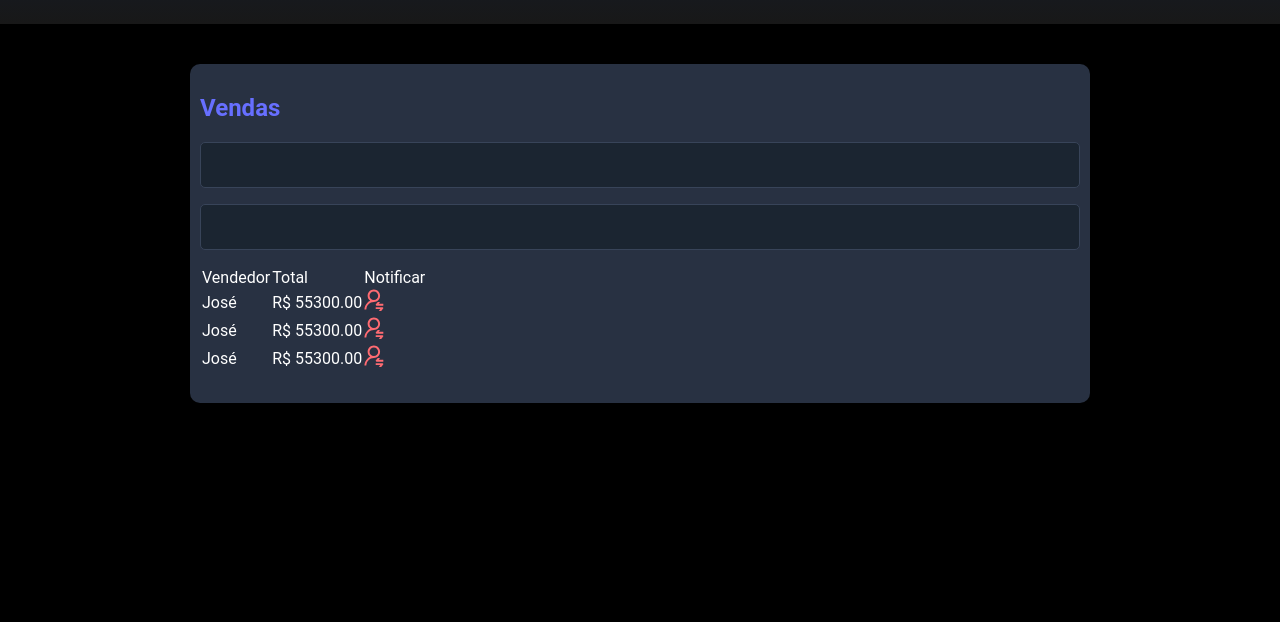
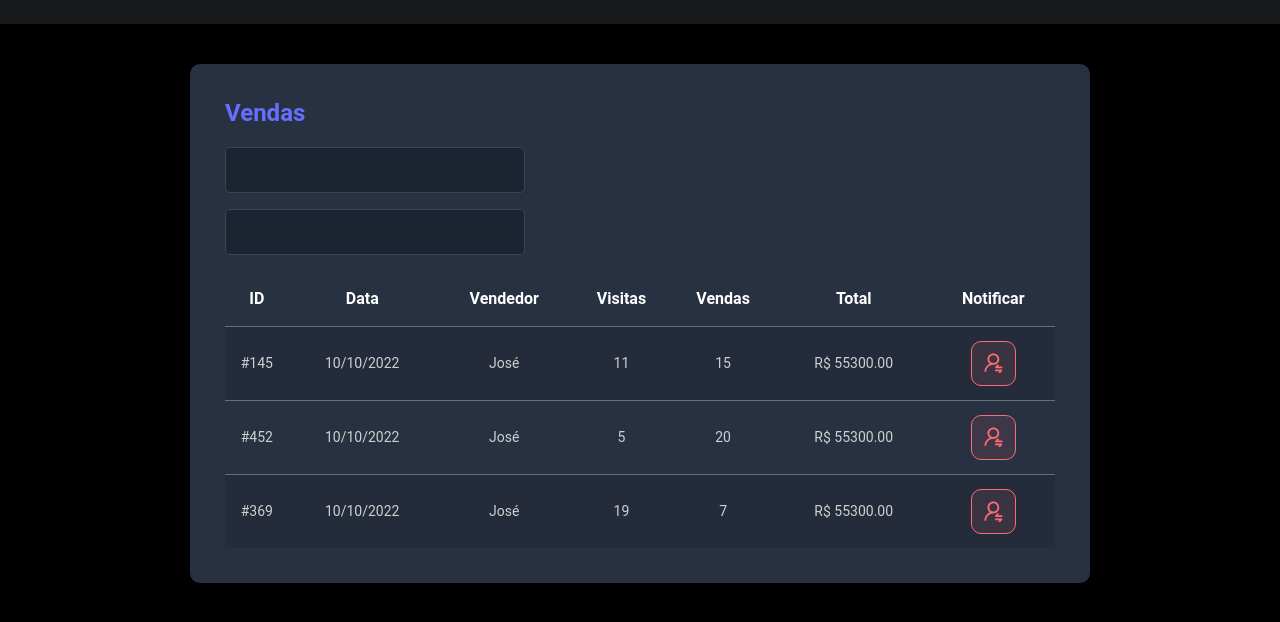
Before and after one commit to cidWen-1wixzy-quzbav/Maratona-Devsuperior, a plain HTML site: page index.html in a window 1280 px wide. Shown: the part 196-818 px from the top of the page. Drawn offline with Linux system fonts and the light colour scheme; a web font is replaced by a local one.

Commit message:
Finalizando projeto adicionando dados ID, Visitas e Vendas

```diff
--- a/index.html
+++ b/index.html
@@ -39,29 +39,69 @@
                         </div>
 
                         <div>
-                            <table>
+                            <table class="devjj-table">
                                 <thead>
                                     <tr>
-                                        <td>Vendedor</td>
-                                        <td>Total</td>
-                                        <td>Notificar</td>
+                                        <th class="limit-992">ID</th>
+                                        <th class="limit-data">Data</th>
+                                        <th>Vendedor</th>
+                                        <th class="limit-992">Visitas</th>
+                                        <th class="limit-992">Vendas</th>
+                                        <th>Total</th>
+                                        <th>Notificar</th>
                                     </tr>
                                 </thead>
                                 <tbody>
                                     <tr>
+                                        <td class="limit-992">#145</td>
+                                        <td class="limit-data">10/10/2022</td>
                                         <td>José</td>
+                                        <td class="limit-992">11</td>
+                                        <td class="limit-992">15</td>
                                         <td>R$ 55300.00</td>
-                                        <td><img src="notify-icon.svg" alt="imagem"></td>
+                                        <td>
+
+                                            <div class="devjj-btv-container">
+                                                <div class="devjj-btv">
+                                                    <img src="notify-icon.svg" alt="imagem">
+                                                </div>
+                                            </div>
+
+                                        </td>
                                     </tr>
                                     <tr>
+                                        <td class="limit-992">#452</td>
+                                        <td class="limit-data">10/10/2022</td>
                                         <td>José</td>
+                                        <td class="limit-992">5</td>
+                                        <td class="limit-992">20</td>
                                         <td>R$ 55300.00</td>
-                                        <td><img src="notify-icon.svg" alt="imagem"></td>
+                                        <td>
+
+                                            <div class="devjj-btv-container">
+                                                <div class="devjj-btv">
+                                                    <img src="notify-icon.svg" alt="imagem">
+                                                </div>
+                                            </div>
+
+                                        </td>
                                     </tr>
                                     <tr>
+                                        <td class="limit-992">#369</td>
+                                        <td class="limit-data">10/10/2022</td>
                                         <td>José</td>
+                                        <td class="limit-992">19</td>
+                                        <td class="limit-992">7</td>
                                         <td>R$ 55300.00</td>
-                                        <td><img src="notify-icon.svg" alt="imagem"></td>
+                                        <td>
+
+                                            <div class="devjj-btv-container">
+                                                <div class="devjj-btv">
+                                                    <img src="notify-icon.svg" alt="imagem">
+                                                </div>
+                                            </div>
+
+                                        </td>
                                     </tr>
                                 </tbody>
                             </table>
--- a/styles.css
+++ b/styles.css
@@ -83,5 +83,85 @@ font-size: 18px;
 
 .devjj-form-control-container {
     margin-bottom: 16px;
+    max-width: 300px;
 
 }
+
+.devjj-table {
+    width: 100%;
+    border-spacing: 0;
+    border-collapse: collapse;
+}
+
+.devjj-table thead {
+    height: 55px;
+    font-size: 16px;
+    color: #ffffff;
+    font-weight: 700;
+}
+
+.devjj-table tbody {
+    font-size: 14px;
+    font-weight: 400;
+    color: #CFCFCF;
+    text-align: center;
+
+}
+
+.devjj-table tbody tr {
+    height: 74px;
+    border-top: 1px solid #5F6E82;
+}
+
+.devjj-table tbody tr:hover > td {
+    background-color: #000;
+}
+
+.devjj-table tbody tr:nth-child(odd) {
+    background-color: #242C3B;
+}
+
+.devjj-btv {
+    height: 45px;
+    width: 45px;
+    background: rgba(255, 107, 114, 0.1);
+    border: 1px solid #FF6B72;
+    border-radius: 10px;
+    display: flex;
+    align-items: center;
+    justify-content: center;
+    cursor: pointer;
+}
+
+.devjj-btv img {
+    width: 19px;
+}
+
+.devjj-btv-container {
+    display: flex;
+    justify-content: center;
+}
+
+.limit-data {
+    display: none;
+}
+
+@media (min-width: 576px) {
+    .limit-data {
+        display: table-cell;
+    }
+
+    .card-Devjj {
+        padding: 35px;
+    }
+}
+
+.limit-992 {
+    display: none;
+}
+
+@media (min-width: 992px) {
+    .limit-992 {
+        display: table-cell;
+    }
+}
```
